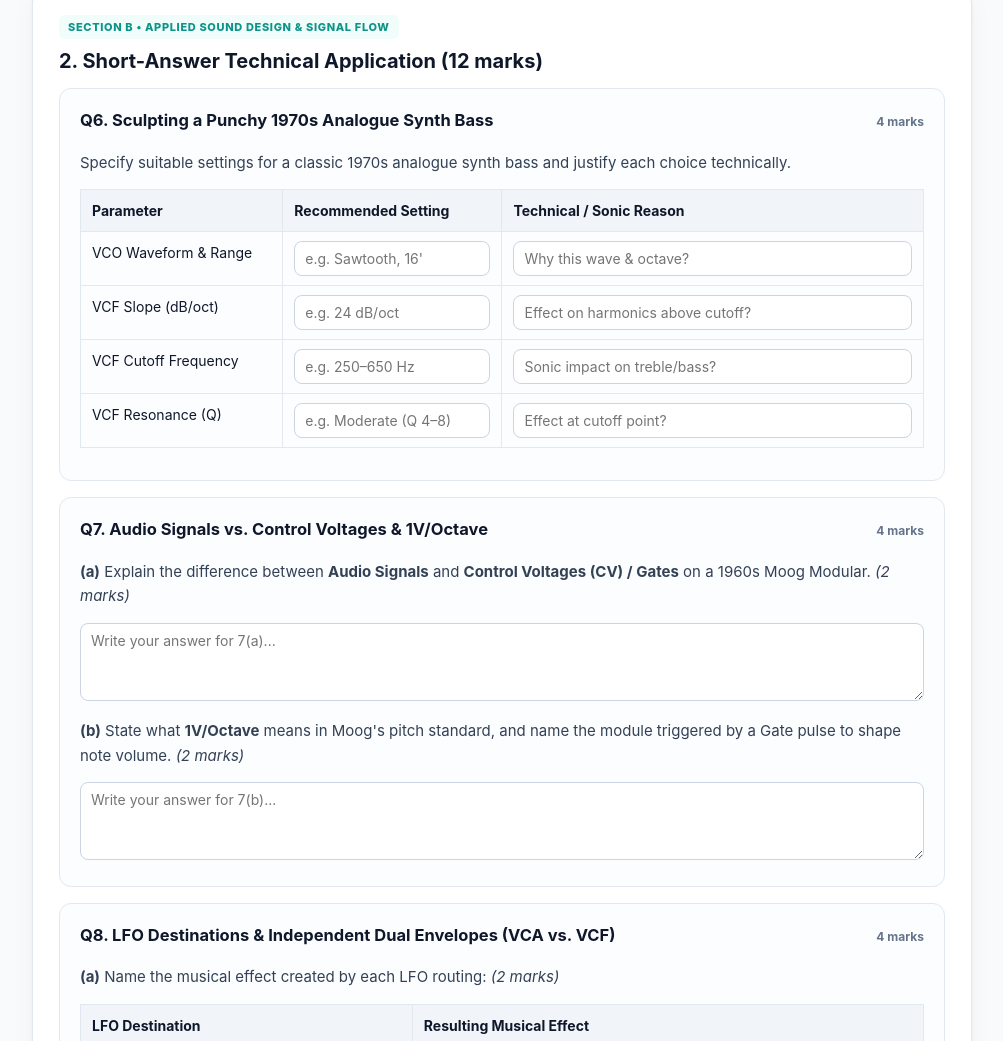
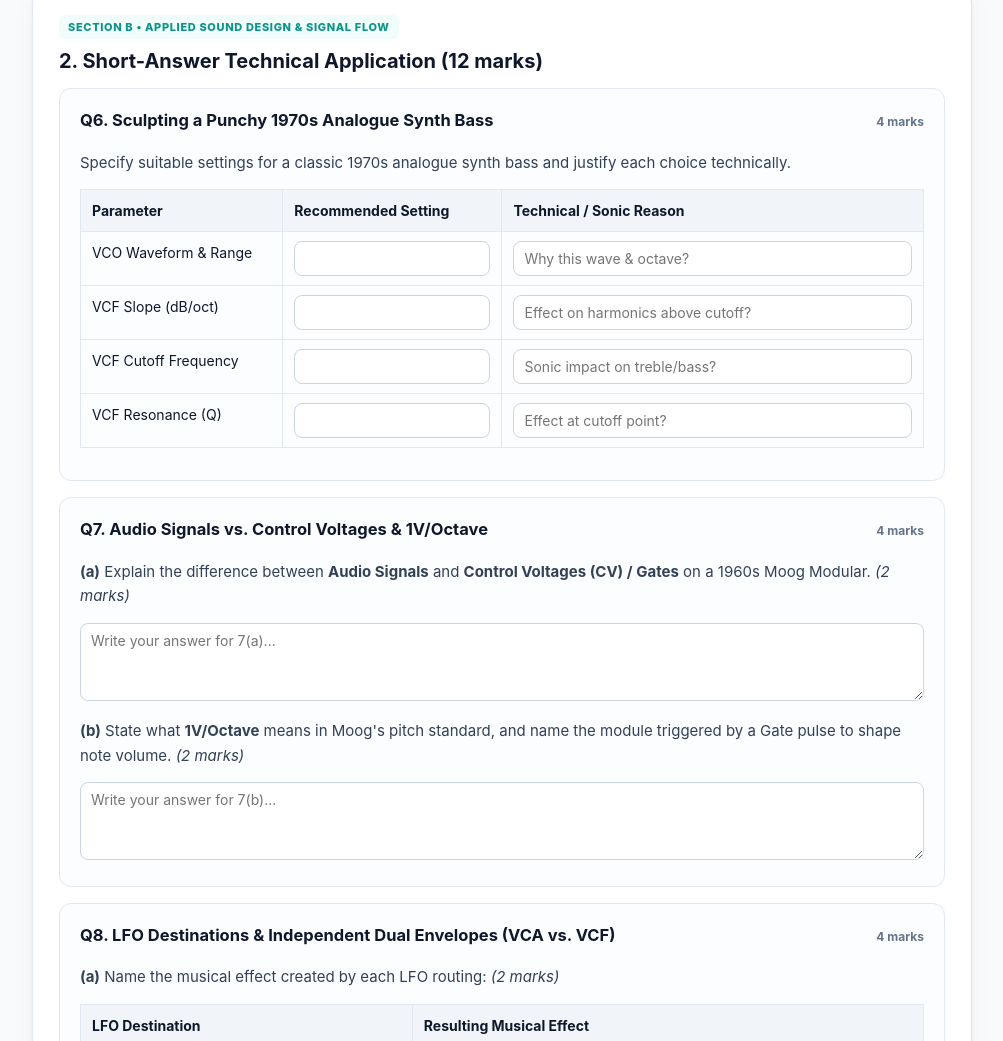
Before and after one commit to teacherrobcavill-crypto/synthesis, a plain HTML site: page assessment.html in a window 1280 px wide. Shown: the part 2603-3644 px from the top of the page, without its empty margins (138-1141 px from the left). Drawn offline with Linux system fonts and the light colour scheme.

Commit message:
Remove Recommended Setting placeholder hints in Q6 while keeping Technical/Sonic Reason prompts

```diff
--- a/assessment.html
+++ b/assessment.html
@@ -613,10 +613,10 @@
           <tr><th style="width:24%">Parameter</th><th style="width:26%">Recommended Setting</th><th>Technical / Sonic Reason</th></tr>
         </thead>
         <tbody>
-          <tr><td>VCO Waveform &amp; Range</td><td><input class="field-input req-answer" data-qlabel="Q6" placeholder="e.g. Sawtooth, 16'" /></td><td><input class="field-input req-answer" data-qlabel="Q6" placeholder="Why this wave &amp; octave?" /></td></tr>
-          <tr><td>VCF Slope (dB/oct)</td><td><input class="field-input req-answer" data-qlabel="Q6" placeholder="e.g. 24 dB/oct" /></td><td><input class="field-input req-answer" data-qlabel="Q6" placeholder="Effect on harmonics above cutoff?" /></td></tr>
-          <tr><td>VCF Cutoff Frequency</td><td><input class="field-input req-answer" data-qlabel="Q6" placeholder="e.g. 250–650 Hz" /></td><td><input class="field-input req-answer" data-qlabel="Q6" placeholder="Sonic impact on treble/bass?" /></td></tr>
-          <tr><td>VCF Resonance (Q)</td><td><input class="field-input req-answer" data-qlabel="Q6" placeholder="e.g. Moderate (Q 4–8)" /></td><td><input class="field-input req-answer" data-qlabel="Q6" placeholder="Effect at cutoff point?" /></td></tr>
+          <tr><td>VCO Waveform &amp; Range</td><td><input class="field-input req-answer" data-qlabel="Q6" placeholder="" /></td><td><input class="field-input req-answer" data-qlabel="Q6" placeholder="Why this wave &amp; octave?" /></td></tr>
+          <tr><td>VCF Slope (dB/oct)</td><td><input class="field-input req-answer" data-qlabel="Q6" placeholder="" /></td><td><input class="field-input req-answer" data-qlabel="Q6" placeholder="Effect on harmonics above cutoff?" /></td></tr>
+          <tr><td>VCF Cutoff Frequency</td><td><input class="field-input req-answer" data-qlabel="Q6" placeholder="" /></td><td><input class="field-input req-answer" data-qlabel="Q6" placeholder="Sonic impact on treble/bass?" /></td></tr>
+          <tr><td>VCF Resonance (Q)</td><td><input class="field-input req-answer" data-qlabel="Q6" placeholder="" /></td><td><input class="field-input req-answer" data-qlabel="Q6" placeholder="Effect at cutoff point?" /></td></tr>
         </tbody>
       </table>
       <div class="mark-scheme editable" data-edit-id="ms-q6">
```
